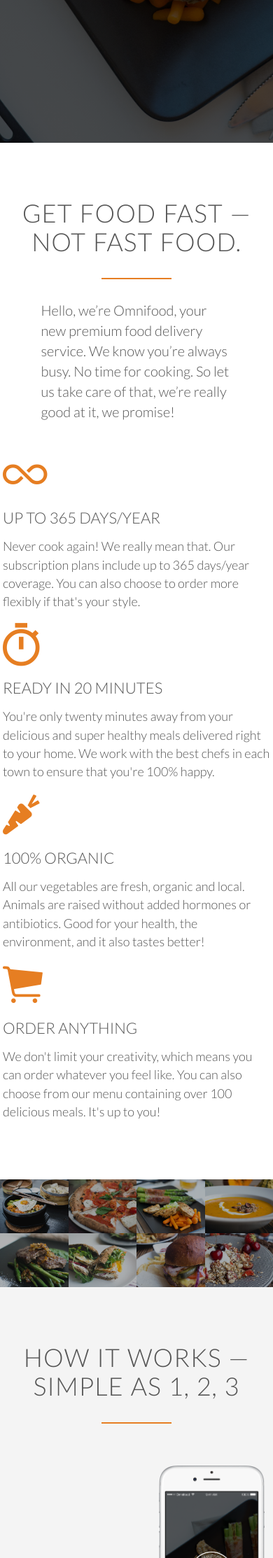
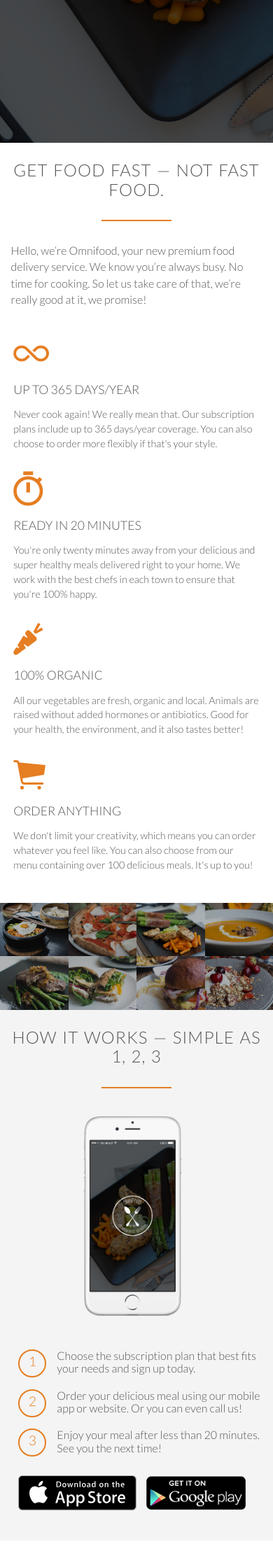
Before and after one commit to janez33/omnifood-project, a PHP site: page / in a window 390 px wide; the page is wider, and only the part inside the window is pictured. Shown: the part 640-2866 px from the top of that part at 70% size. Run offline with PHP 8.4, Linux system fonts and the light colour scheme; some libraries are stand-ins or nearby versions.

Commit message:
Finished media querie&browser optimization section

```diff
--- a/index.html
+++ b/index.html
@@ -2,7 +2,7 @@
 <html lang="en">
     <head>
 
-        <meta name="viewport" content="width=device-width, initial-scale=1.0">
+        <!--<meta name="viewport" content="width=device-width, initial-scale=1.0"> -->
 
         <meta charset="UTF-8">
         <link rel="stylesheet" type="text/css" href="vendors/css/normalize.css">
@@ -457,4 +457,8 @@
         </footer>
 
     </body>
+
+    <script src="https://cdn.jsdelivr.net/npm/respond.js@1.4.2/dest/respond.min.js"></script>
+    <script src="https://cdn.jsdelivr.net/npm/html5shiv@3.7.3/dist/html5shiv.min.js"></script>
+    <script src="https://cdn.jsdelivr.net/npm/selectivizr2@1.0.9/selectivizr2.min.js"></script>
 </html>
--- a/resources/css/queries.css
+++ b/resources/css/queries.css
@@ -6,20 +6,140 @@
         width: 100%;
         padding: 0 2%;
     }
+
+    .row {
+        padding: 0 2%;
+    }
 }
 
 /* Small tablet to big tablet: from 768px to 1023px */
 @media only screen and (max-width: 1023px) {
+    body {
+        font-size: 18px;
+    }
 
+    section {
+        padding: 60px 0;
+    }
+
+    .long-copy {
+        width: 80%;
+        margin-left: 10%;
+    }
+
+    .steps-box:first-child {
+        margin-top: 10px;
+    }
+
+    .steps-box:last-child {
+        margin-top: 30px;
+    }
+
+    .works-step {
+        margin-bottom: 40px;
+    }
+
+    .works-step:last-of-type {
+        margin-bottom: 60px;
+    }
+
+    .app-screen {
+        width: 50%;
+    }
+
+    .icon-small {
+        width: 17px;
+        margin-right: 5px;
+    }
+
+    .city-feature {
+        font-size:90%;
+    }
+
+    .plan-box {
+        width: 100%;
+        margin-left: 0;
+    }
+
+    .plan-price {
+        font-size: 250%;
+    }
+
+    .contact-form {
+        width: 80%;
+    }
 }
 
 /* Small phones to small tablets: from 481px to 767px */
 @media only screen and (max-width: 767px) {
+    body {
+        font-size: 16px;
+    }
 
+    section {
+        padding: 30px 0;
+    }
+
+    .row,
+    .hero-text-box {
+        padding: 0 4%;
+    }
+
+    .col {
+        width: 100%;
+        margin: 0 0 4% 0;
+    }
+
+    .main-nav {
+        display: none;
+    }
+
+    h1 {
+        font-size: 180%;
+    }
+
+    h2 {
+        font-size: 150%;
+    }
+
+    .long-copy {
+        width: 100%;
+        margin-left: 0%;
+    }
+
+    .app-screen {
+        width: 40%;
+    }
+
+    .steps-box:first-child {
+        text-align: center;
+    }
+
+    .works-step div {
+        height: 40px;
+        width: 40px;
+        margin-right: 15px;
+        padding: 4px;
+        font-size: 120%;
+    }
+
+    .works-step {
+        margin-bottom: 20px;
+    }
+
+    .works-step:last-of-type {
+        margin-bottom: 30px;
+    }
 }
 
 
 /* Small phones: from 0 to 480 px */
 @media only screen and (max-width: 480px) {
+    section {
+        padding: 25px 0;
+    }
 
+    .contact-form {
+        width: 100%;
+    }
 }
--- a/resources/css/style.css
+++ b/resources/css/style.css
@@ -16,12 +16,14 @@
     box-sizing: border-box;
 }
 
-html {
+html,
+body {
     color: #555;
     font-family: 'Lato', 'Arial', 'sans-serif';
     font-weight: 300;
     font-size: 20px;
     text-rendering: optimizeLegibility;
+    overflow-x: hidden;
 }
 
 /* ------------------------------------------------------ */
@@ -122,6 +124,7 @@ a:visited {
     text-decoration: none;
     padding-bottom: 1px;
     border-bottom: 1px solid var(--main-orange-color);
+    -webkit-transition: border-bottom 0.2s, color 0.2;
     transition: border-bottom 0.2s, color 0.2;
 }
 
@@ -140,6 +143,7 @@ input[type=submit] {
     font-weight: 300;
     text-decoration: none;
     border-radius: 200px;
+    -webkit-transition: background-color 0.2s, border 0.2s, color 0.2s;
     transition: background-color 0.2s, border 0.2s, color 0.2s;
 }
 
@@ -181,6 +185,7 @@ input[type=submit]:active {
 /* ------------------------------------------------------ */
 
 header {
+    background-image: -webkit-gradient(linear, left top, left bottom, from(rgba(0,0,0, 0.7)), to(rgba(0,0,0, 0.7))), url("img/hero.jpg");
     background-image: linear-gradient(rgba(0,0,0, 0.7), rgba(0,0,0, 0.7)), url("img/hero.jpg");
     background-size: cover;
     background-position: center;
@@ -193,7 +198,8 @@ header {
     width: 1140px;
     top: 50%;
     left: 50%;
-    transform: translate(-50%, -50%);
+    -webkit-transform: translate(-50%, -50%);
+            transform: translate(-50%, -50%);
 }
 
 .logo {
@@ -222,6 +228,7 @@ header {
     text-transform: uppercase;
     font-size: 90%;
     border-bottom: 2px solid transparent;
+    -webkit-transition: border-bottom 0.2s;
     transition: border-bottom 0.2s;
 }
 
@@ -269,13 +276,18 @@ header {
     opacity: 0.7;
     width: 100%;
     height: auto;
-    transform: scale(1.15);
+    -webkit-transform: scale(1.15);
+            transform: scale(1.15);
+    -webkit-transition: opacity 0.5s, -webkit-transform 0.5s;
+    transition: opacity 0.5s, -webkit-transform 0.5s;
     transition: transform 0.5s, opacity 0.5s;
+    transition: transform 0.5s, opacity 0.5s, -webkit-transform 0.5s;
 }
 
 .meal-photo img:hover {
     opacity: 1;
-    transform: scale(1.03);
+    -webkit-transform: scale(1.03);
+            transform: scale(1.03);
 }
 
 /* ------------------------------------------------------ */
@@ -351,6 +363,7 @@ header {
 /* ------------------------------------------------------ */
 
 .section-testimonials {
+    background-image: -webkit-gradient(linear, left top, left bottom, from(rgba(0, 0, 0, 0.8)), to(rgba(0, 0, 0, 0.8))), url(img/back-customers.jpg);
     background-image: linear-gradient(rgba(0, 0, 0, 0.8), rgba(0, 0, 0, 0.8)), url(img/back-customers.jpg);
     background-size: cover;
     color: white;
@@ -513,6 +526,7 @@ footer {
     text-decoration: none;
     border: 0;
     color: #888;
+    -webkit-transition: color 0.2s;
     transition: color 0.2s;
 }
 
@@ -529,6 +543,7 @@ footer {
 .ion-logo-facebook,
 .ion-logo-twitter,
 .ion-logo-instagram {
+    -webkit-transition: color 0.2s;
     transition: color 0.2s;
 }
 
```
Also changed, not shown: 1 other file.
